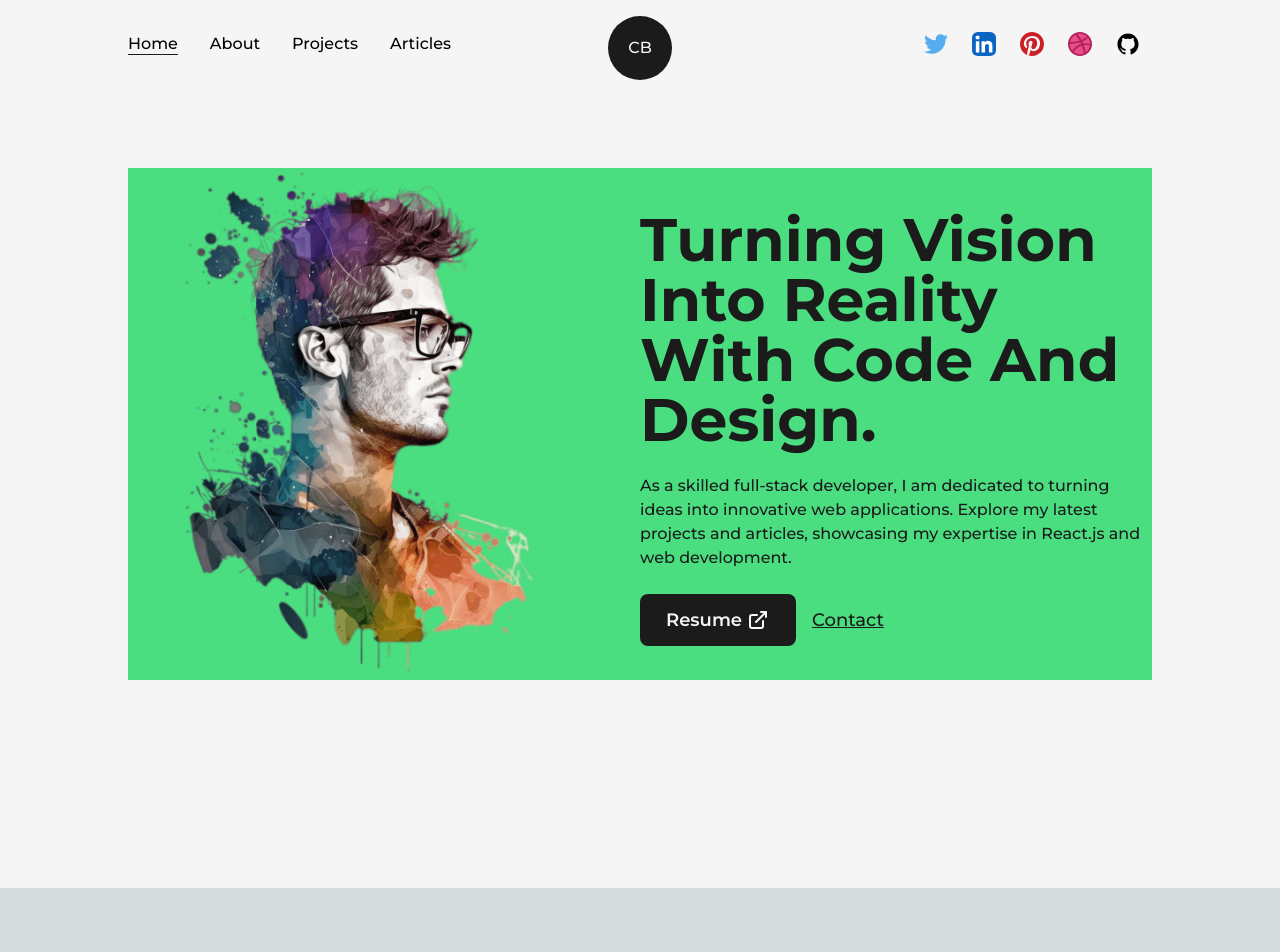
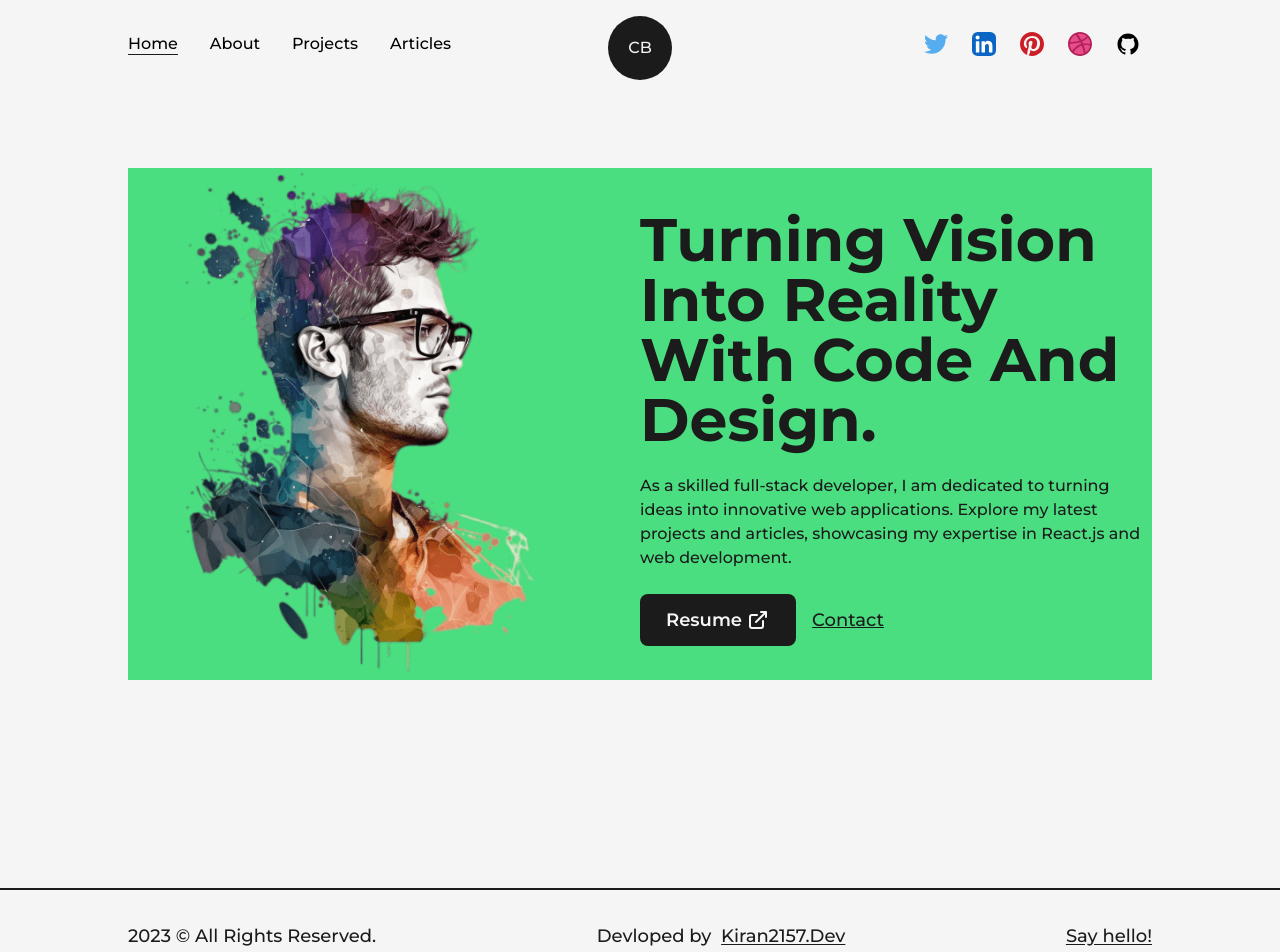
Before and after one commit to kirankuyate2157/kiran-kuyate-portfolio, a Next.js app: page / in a window 1280 px wide. Shown: the top 952 px of the page. Before the commit the page ends 888 px from the top, so only its background shows below. Built offline with nearby package versions, Linux system fonts and the light colour scheme.

Commit message:
fotere added

```diff
--- /dev/null
+++ b/src/components/Footer.js
@@ -0,0 +1,32 @@
+import React from "react";
+import Layout from "./Layout";
+import Link from "next/link";
+const Footer = () => {
+  return (
+    <footer className='w-full border-t-2  text-dark border-solid border-dark font-medium text-lg'>
+      <Layout className='py-8 flex items-center justify-between'>
+        <span>{new Date().getFullYear()} &copy; All Rights Reserved.</span>
+        <div className=' flex items-center'>
+          Devloped by &nbsp;
+          <Link
+            href='https://devdreaming.com'
+            className='underline underline-offset-2'
+            target={"_blank"}
+          >
+            Kiran2157.Dev
+          </Link>{" "}
+        </div>
+        <Link
+          href='https://devdreaming.com'
+          className='underline underline-offset-2'
+          target={"_blank"}
+        >
+          Say hello!
+        </Link>
+      </Layout>
+      ;
+    </footer>
+  );
+};
+
+export default Footer;
--- a/src/pages/_app.tsx
+++ b/src/pages/_app.tsx
@@ -3,6 +3,7 @@ import Head from "next/head";
 import type { AppProps } from "next/app";
 import { Montserrat } from "next/font/google";
 import Navbar from "../components/Navbar";
+import Footer from "../components/Footer";
 const montserrat = Montserrat({
   subsets: ["latin"],
   variable: "--font-mont",
@@ -21,6 +22,7 @@ export default function App({ Component, pageProps }: AppProps) {
       >
         <Navbar />
         <Component {...pageProps} />
+        <Footer />
       </main>
     </>
   );
--- a/src/pages/index.tsx
+++ b/src/pages/index.tsx
@@ -4,6 +4,7 @@ import Image from "next/image";
 import Link from "next/link";
 import ProfilePic from "../../public/images/profile/developer-pic-1.png";
 import AnimatedText from "../components/AnimatedText";
+
 import { LinkArrow } from "@/components/icons";
 export default function Home() {
   return (
```
